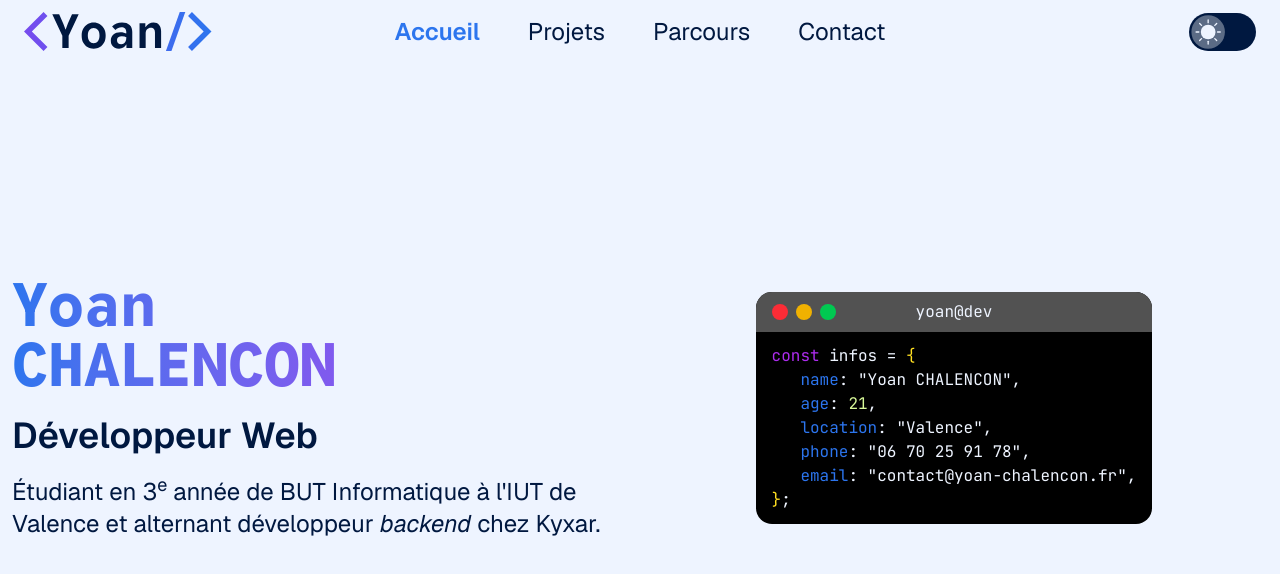
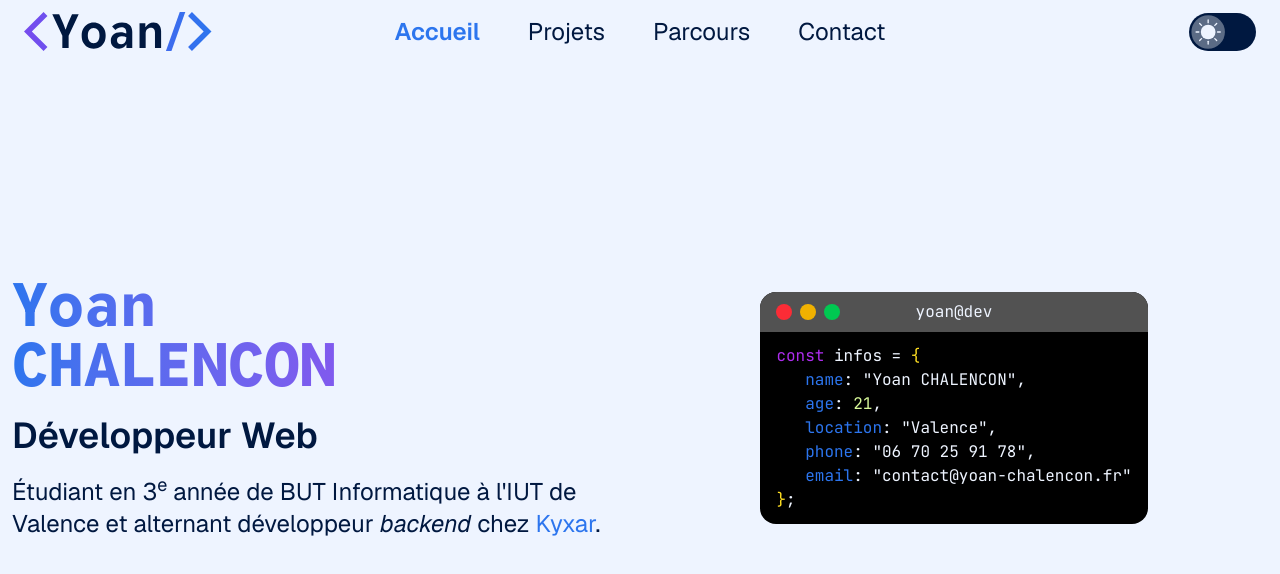
Before and after one commit to Yoan-CHALENCON/site, a React (Vite) app: page / in a window 1280 px wide. Shown: the top 574 px of the page. Built offline with nearby package versions, Linux system fonts and the light colour scheme.

Commit message:
✨ Override <a> tag

```diff
--- /dev/null
+++ b/src/ components/A.tsx
@@ -0,0 +1,20 @@
+import clsx from "clsx";
+
+type Props = {
+  children: React.ReactNode;
+  className?: string;
+  href: string;
+  _blank?: boolean;
+};
+
+export default function A(props: Props) {
+  return (
+    <a
+      target={props._blank ? "_blank" : undefined}
+      href={props.href}
+      className={clsx("text-primary hover:underline!", props.className)}
+    >
+      {props.children}
+    </a>
+  );
+}
--- a/src/ components/Hero.tsx
+++ b/src/ components/Hero.tsx
@@ -1,3 +1,4 @@
+import A from "./A";
 import Terminal from "./Terminal";
 
 export default function Hero() {
@@ -11,7 +12,11 @@ export default function Hero() {
         <h2 className="text-4xl font-semibold">Développeur Web</h2>
         <h3 className="text-2xl">
           &Eacute;tudiant en 3<sup>e</sup> année de BUT Informatique à l'IUT de
-          Valence et alternant développeur <em>backend</em> chez Kyxar.
+          Valence et alternant développeur <em>backend</em> chez{" "}
+          <A href="https://www.kyxar.fr" _blank>
+            Kyxar
+          </A>
+          .
         </h3>
       </section>
       <section className="flex w-1/2 items-center justify-center">
@@ -27,9 +32,17 @@ export default function Hero() {
           <span className="text-primary">&nbsp;&nbsp;&nbsp;location</span>:
           "Valence",
           <br /> <span className="text-primary">&nbsp;&nbsp;&nbsp;phone</span>:
-          "06 70 25 91 78",
+          "
+          <A href="tel:0670259178" className="text-light!">
+            06 70 25 91 78
+          </A>
+          ",
           <br /> <span className="text-primary">&nbsp;&nbsp;&nbsp;email</span>:
-          "contact@yoan-chalencon.fr",
+          "
+          <A href="mailto:contact@yoan-chalencon.fr" className="text-light!">
+            contact@yoan-chalencon.fr
+          </A>
+          "
           <br />
           <span className="text-yellow-300">{"}"}</span>;
         </Terminal>
```
